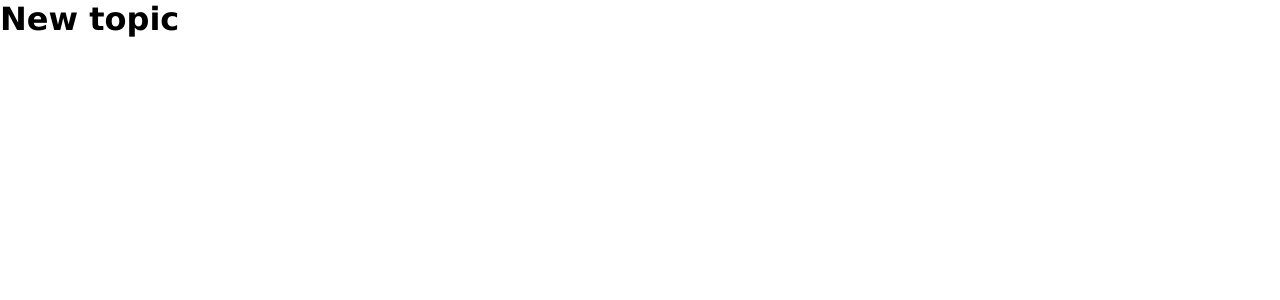
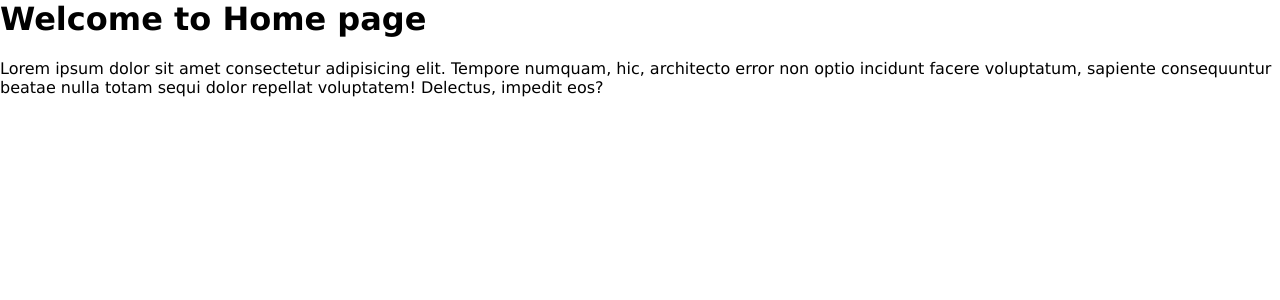
Before and after one commit to MariusCodeAcademy/feu8_10_react_router_tailwind, a React (Vite) app: page / in a window 1280 px wide. Shown: the top 300 px of the page. Built offline with nearby package versions, Linux system fonts and the light colour scheme.

Commit message:
home page

```diff
--- a/src/App.jsx
+++ b/src/App.jsx
@@ -1,9 +1,10 @@
 import './App.css';
+import HomePage from './pages/HomePage';
 
 export default function App() {
   return (
     <div>
-      <h1>New topic</h1>
+      <HomePage />
     </div>
   );
 }
--- /dev/null
+++ b/src/pages/HomePage.jsx
@@ -0,0 +1,13 @@
+export default function HomePage() {
+  return (
+    <div>
+      <h1>Welcome to Home page</h1>
+      <p>
+        Lorem ipsum dolor sit amet consectetur adipisicing elit. Tempore
+        numquam, hic, architecto error non optio incidunt facere voluptatum,
+        sapiente consequuntur beatae nulla totam sequi dolor repellat
+        voluptatem! Delectus, impedit eos?
+      </p>
+    </div>
+  );
+}
```
